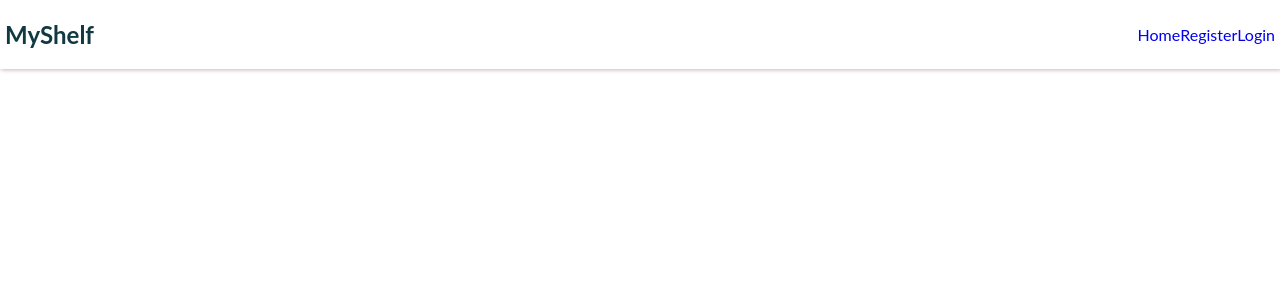
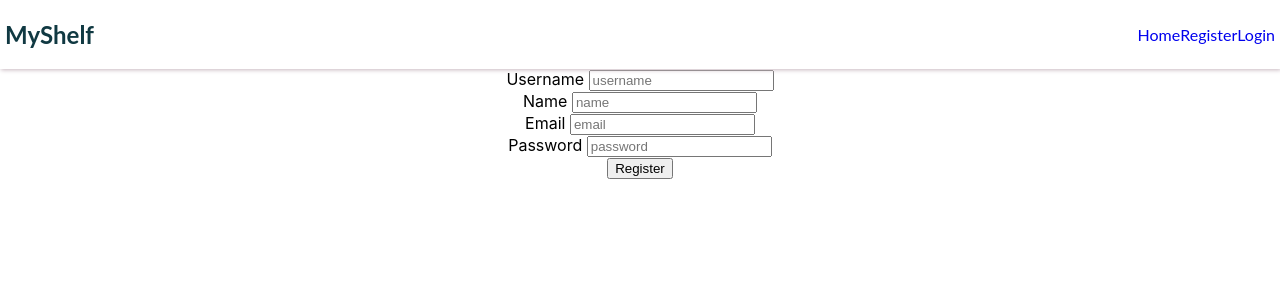
Before and after one commit to ralicynf/myshelf, a React (Create React App) app: page /register in a window 1280 px wide. Shown: the top 300 px of the page. Built offline with nearby package versions, Linux system fonts and the light colour scheme.

Commit message:
built out register page; tested and functional (new users show up in backend)

```diff
--- a/src/pages/Register.js
+++ b/src/pages/Register.js
@@ -1,7 +1,94 @@
-
+import { useNavigate } from 'react-router-dom'
+import { useState } from 'react'
+import { RegisterUser } from '../services/Auth'
 
 const Register = () => {
+    let navigate = useNavigate()
 
+    const initialState = {
+        username: '',
+        name: '',
+        email: '',
+        password: ''
+    }
+
+    const [formState, setFormState] = useState(initialState)
+
+    const handleChange = (e) => {
+        setFormState({...formState, [e.target.name]: e.target.value })
+    }
+
+    const handleSubmit = async (e) => {
+        e.preventDefault()
+        await RegisterUser({
+          username: formState.username,
+          name: formState.name,
+          email: formState.email,
+          password: formState.password
+        })
+        setFormState(initialState)
+        navigate('/login')
+      }
+
+    return (
+        <div>
+            <div>
+                <form className='column' onSubmit={handleSubmit}>
+                    <div className='input-fields'>
+                        <label htmlFor='username'>Username   </label>
+                        <input
+                            className='input-reg'
+                            onChange={handleChange}
+                            name='username'
+                            type='text'
+                            placeholder='username'
+                            value={formState.username}
+                            required
+                        />
+                    </div>
+                    <div className='input-fields'>
+                        <label htmlFor='name'>Name   </label>
+                        <input
+                            className='input-reg'
+                            onChange={handleChange}
+                            name='name'
+                            type='text'
+                            placeholder='name'
+                            value={formState.name}
+                            required
+                        />
+                    </div>
+                    <div className='input-fields'>
+                        <label htmlFor='email'>Email   </label>
+                        <input
+                            className='input-reg'
+                            onChange={handleChange}
+                            name='email'
+                            type='text'
+                            placeholder='email'
+                            value={formState.email}
+                            required
+                        />
+                    </div>
+                    <div className='input-fields'>
+                        <label htmlFor='password'>Password   </label>
+                        <input
+                            className='input-reg'
+                            onChange={handleChange}
+                            name='password'
+                            type='text'
+                            placeholder='password'
+                            value={formState.password}
+                            required
+                        />
+                    </div>
+                    <div className='btn'>
+                        <button id='register-btn' type='submit'>Register</button>
+                    </div>
+                </form>
+            </div>
+        </div>
+    )
 }
 
 export default Register
--- a/src/services/Auth.js
+++ b/src/services/Auth.js
@@ -0,0 +1,29 @@
+import Client from "./api";
+
+export const LoginUser = async (data) => {
+    try {
+      const res = await Client.post('/auth/login', data)
+      localStorage.setItem('token', res.data.token)
+      return res.data.user
+    } catch (error) {
+      return null
+    }
+  }
+
+  export const RegisterUser = async (data) => {
+    try {
+      const res = await Client.post('/auth/register', data)
+      return res.data
+    } catch (error) {
+      throw error
+    }
+  }
+
+  export const CheckSession = async () => {
+    try {
+      const res = await Client.get('/auth/session')
+      return res.data
+    } catch (error) {
+      throw error
+    }
+  }
```
